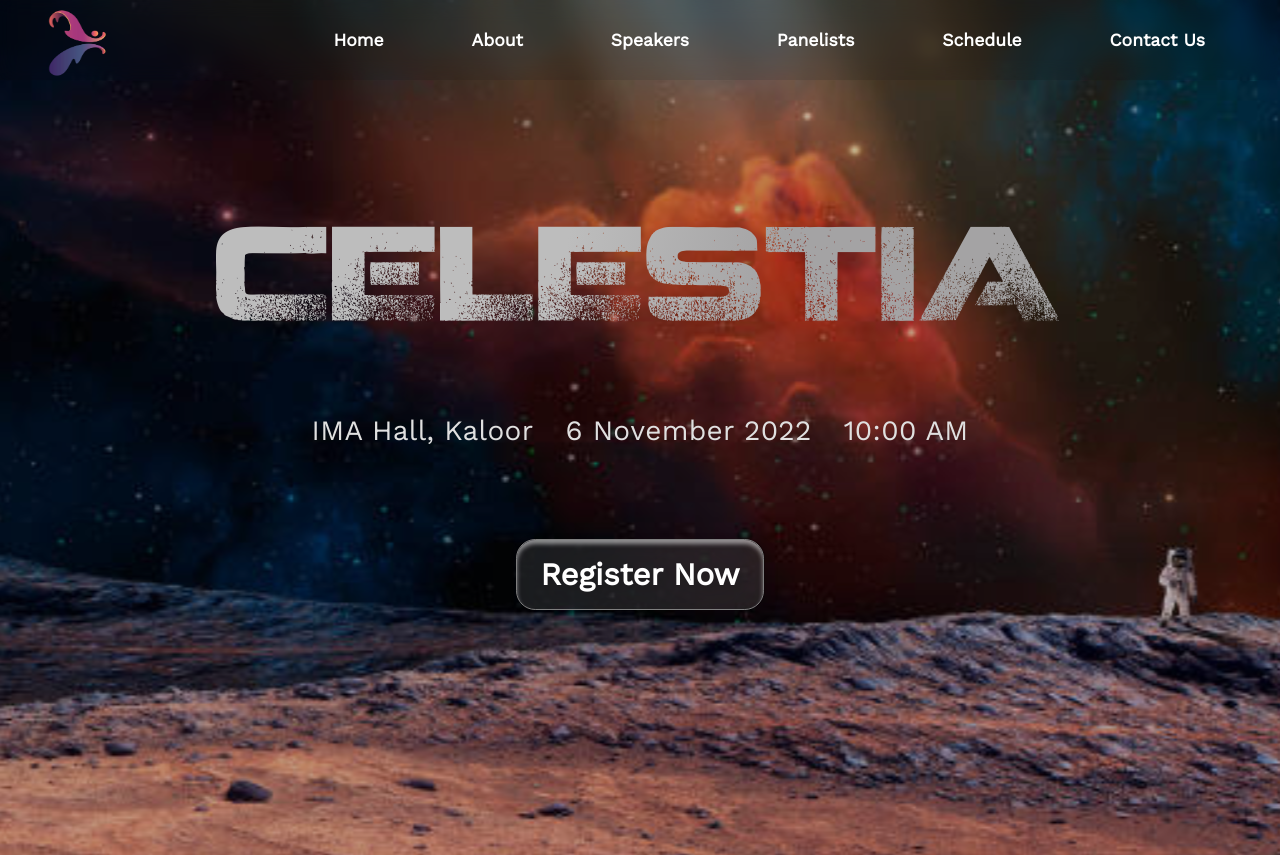
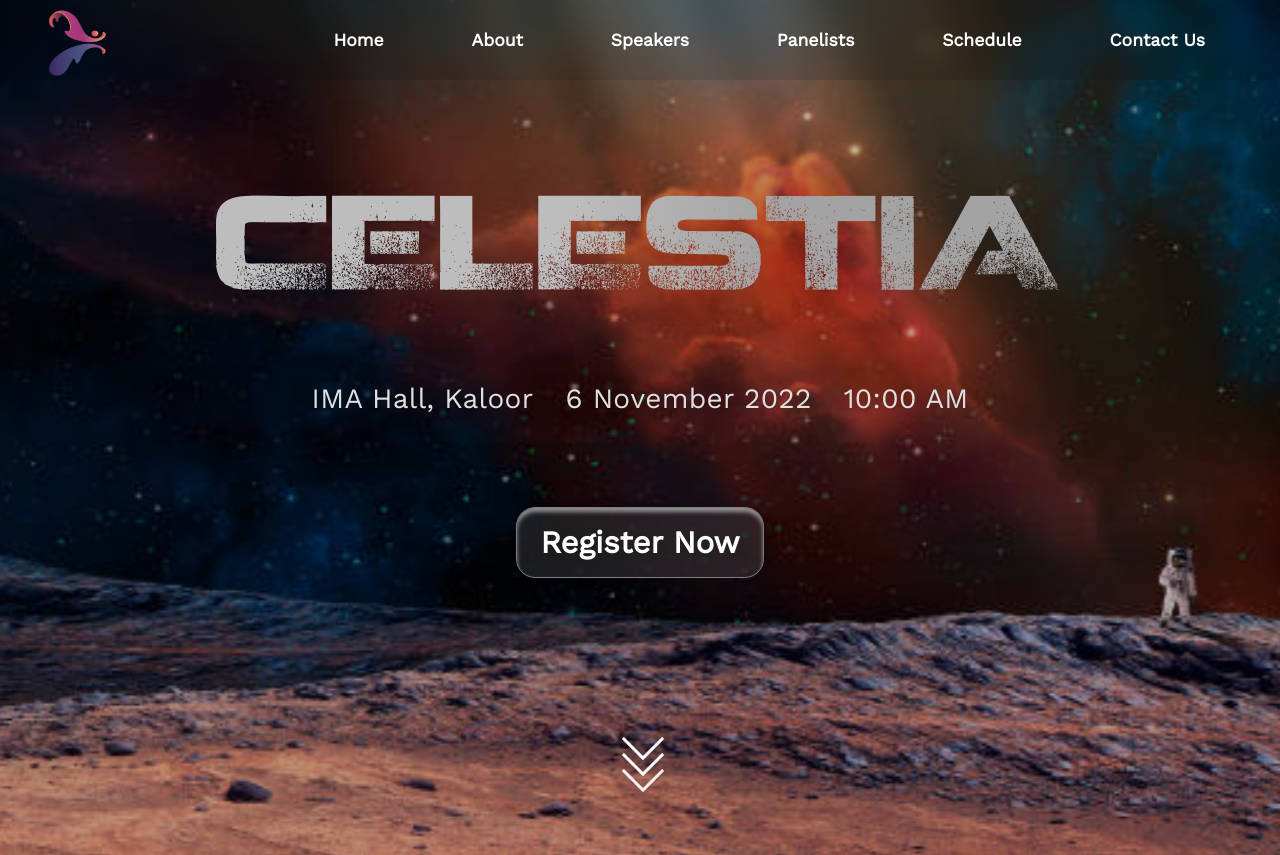
Before and after one commit to Excel2023Web/celestia-2023, a React (Create React App) app: page / in a window 1280 px wide. Shown: the top 855 px of the page. Built offline with nearby package versions, Linux system fonts and the light colour scheme; a web font is replaced by a local one.

Commit message:
add animations and scroll

```diff
--- a/package.json
+++ b/package.json
@@ -11,6 +11,7 @@
     "@testing-library/react": "^13.4.0",
     "@testing-library/user-event": "^13.5.0",
     "aos": "^2.3.4",
+    "framer-motion": "^10.16.4",
     "react": "^18.2.0",
     "react-dom": "^18.2.0",
     "react-helmet": "^6.1.0",
--- a/src/components/Landing/Landing.css
+++ b/src/components/Landing/Landing.css
@@ -95,6 +95,81 @@
   width: 100%;
   margin-top: 2rem;
   gap: 32px;
+}
+#section07 a {
+  color: #fff;
+  padding-top: 80px;
+}
+.demo a {
+  position: absolute;
+  bottom: 20px;
+  left: 50%;
+  z-index: 2;
+  display: inline-block;
+  -webkit-transform: translate(0, -50%);
+  transform: translate(0, -50%);
+  color: #fff;
+  font : bold 800 20px/1 'Josefin Sans', sans-serif;
+  letter-spacing: .5em;
+  text-decoration: none;
+  transition: opacity .3s;
+}
+.demo a:hover {
+  opacity: .5;
+}
+
+#section07 a span {
+  color: white;
+  position: absolute;
+  top: 0;
+  left: 50%;
+  width: 30px;
+  height: 30px;
+  margin-left: -12px;
+  border-left: 3px solid #fff;
+  border-bottom: 3px solid #fff;
+  -webkit-transform: rotate(-45deg);
+  transform: rotate(-45deg);
+  -webkit-animation: sdb07 2s infinite;
+  animation: sdb07 2s infinite;
+  opacity: 0;
+  box-sizing: border-box;
+}
+#section07 a span:nth-of-type(1) {
+  -webkit-animation-delay: 0s;
+  animation-delay: 0s;
+}
+#section07 a span:nth-of-type(2) {
+  top: 16px;
+  -webkit-animation-delay: .15s;
+  animation-delay: .15s;
+}
+#section07 a span:nth-of-type(3) {
+  top: 32px;
+  -webkit-animation-delay: .3s;
+  animation-delay: .3s;
+}
+@-webkit-keyframes sdb07 {
+  0% {
+    opacity: 0;
+  }
+  50% {
+    opacity: 1;
+  }
+  100% {
+    opacity: 0;
+  }
+}
+@keyframes sdb07 {
+  0% {
+    opacity: 0;
+  }
+  50% {
+    opacity: 1;
+  }
+  100% {
+    opacity: 0;
+  }
 }
 
 @media screen and (max-width: 992px) {
--- a/src/components/Landing/Landing.jsx
+++ b/src/components/Landing/Landing.jsx
@@ -1,22 +1,87 @@
 import React from "react";
 import "./Landing.css";
-// import image from "../../assets/svg/astronaut-is-flying-space-suit_219493-15-removebg-preview 1.svg";
+import { useSpring, animated } from "react-spring";
+import { duration } from "@mui/material";
 
 const Landing = () => {
+  // Define animations using react-spring
+  const landingTextAnimation = useSpring({
+    from: { opacity: 0, transform: "translateY(-20px)" },
+    to: { opacity: 1, transform: "translateY(0)" },
+    config: {
+      mass: 50,
+      friction: 40,
+      tension: 100,
+    },
+    delay: 600,
+    // Adjust the duration as needed
+  });
+
+  const subheadingAnimation1 = useSpring({
+    from: { opacity: 0, transform: "translateX(-40px)" },
+    to: { opacity: 1, transform: "translateX(0)" },
+    config: { duration: 700 },
+    delay: 1100, // Adjust the duration as needed
+  });
+  const subheadingAnimation2 = useSpring({
+    from: { opacity: 0, transform: "translateX(0px)" },
+    to: { opacity: 1, transform: "translateX(0)" },
+    config: { duration: 700 },
+    delay: 1300, // Adjust the duration as needed
+  });
+  const subheadingAnimation3 = useSpring({
+    from: { opacity: 0, transform: "translateX(40px)" },
+    to: { opacity: 1, transform: "translateX(0)" },
+    config: { duration: 700 },
+    delay: 1100, // Adjust the duration as needed
+  });
+
+  const buttonAnimation = useSpring({
+    from: { opacity: 0, transform: "scale(0.6)" },
+    to: { opacity: 1, transform: "scale(1)" },
+    config: { duration: 1000 },
+    delay: 3000, // Adjust the duration as needed
+  });
+
   return (
-    <>
-      <div id="home" className="landing_container">
-        <div className="landing_text">Celestia</div>
-        <div className="mid_container">
-          <div className="landing_text2 row-container">
-            <p className="landing_subheading">IMA Hall, Kaloor</p>
-            <p className="landing_subheading">6 November 2022 </p>
-            <p className="landing_subheading">10:00 AM</p>
-          </div>
-          <button className="landing_button">Register Now</button>
+    <div id="home" className="landing_container">
+      <animated.div className="landing_text" style={landingTextAnimation}>
+        Celestia
+      </animated.div>
+      <div className="mid_container">
+        <div className="landing_text2 row-container">
+          <animated.p
+            className="landing_subheading"
+            style={subheadingAnimation1}
+          >
+            IMA Hall, Kaloor
+          </animated.p>
+          <animated.p
+            className="landing_subheading"
+            style={subheadingAnimation2}
+          >
+            6 November 2022
+          </animated.p>
+          <animated.p
+            className="landing_subheading"
+            style={subheadingAnimation3}
+          >
+            10:00 AM
+          </animated.p>
         </div>
+        <animated.button className="landing_button" style={buttonAnimation}>
+          Register Now
+        </animated.button>
+        <section id="section07" class="demo">
+          <a href="#down">
+
+            <span></span>
+            <span></span>
+            <span></span>
+          </a>
+        </section>
       </div>
-    </>
+    </div>
   );
 };
 
```
